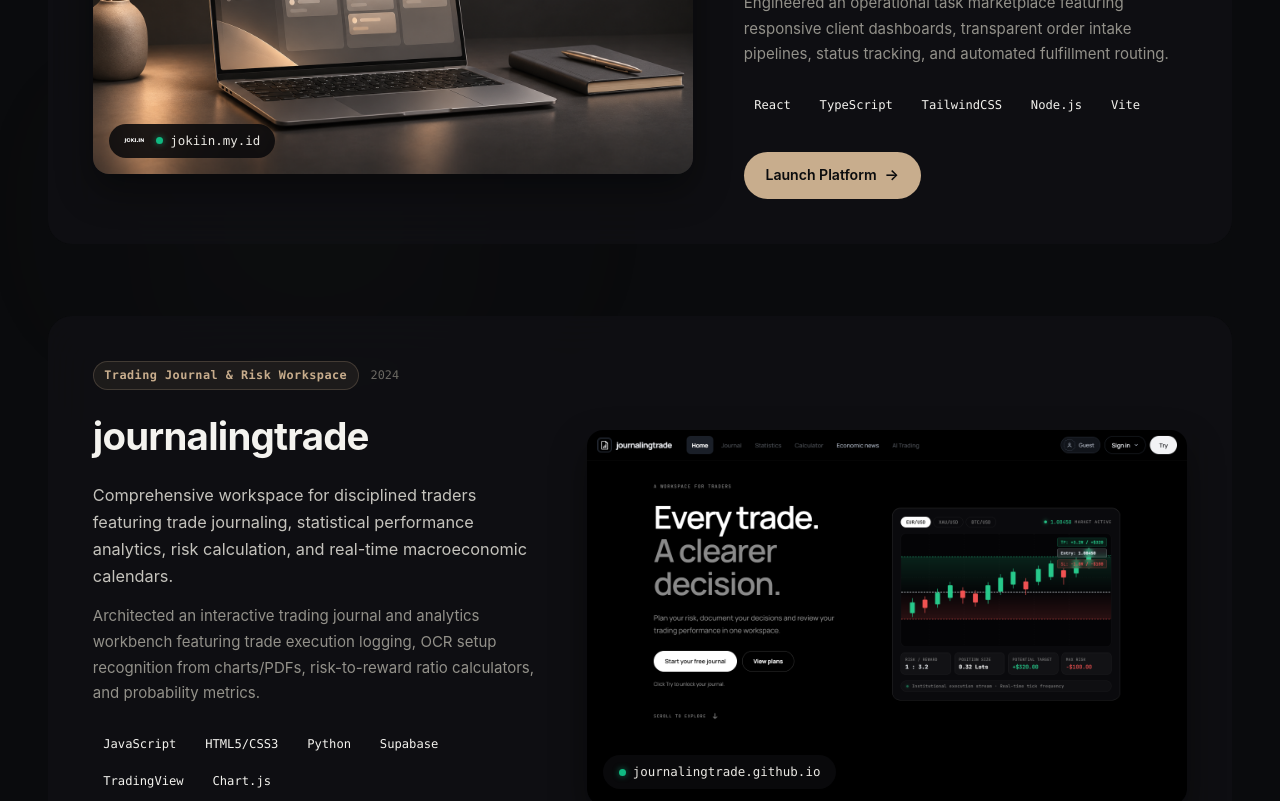
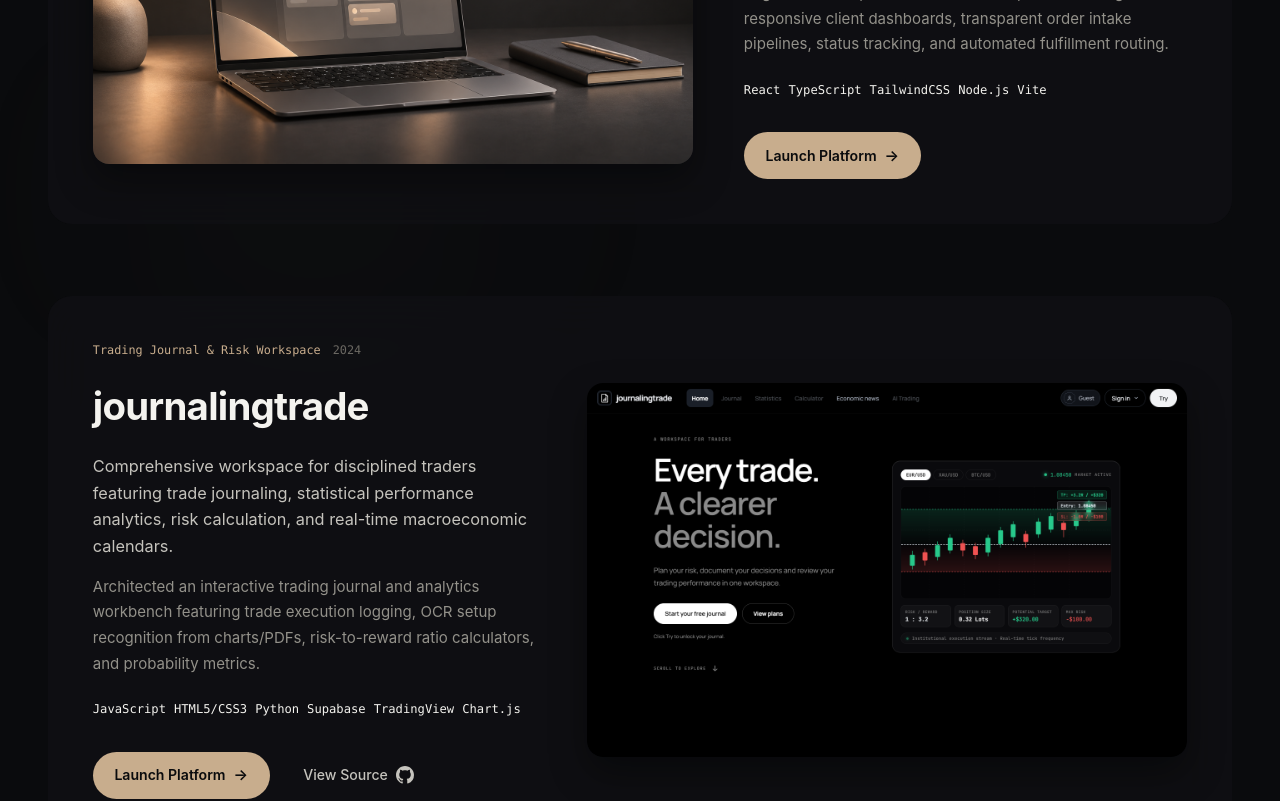
Before and after one commit to Jokitugasbykay/kayla-universe, a React (Vite) app: page / in a window 1280 px wide. Shown: the part 4220-5021 px from the top of the page. Built offline with nearby package versions, Linux system fonts and the light colour scheme.

Commit message:
Simplify project card labels

```diff
--- a/src/components/Projects/Projects.module.css
+++ b/src/components/Projects/Projects.module.css
@@ -125,49 +125,6 @@
   transform: scale(1.02);
 }
 
-.liveOverlayBadge {
-  position: absolute;
-  bottom: 1rem;
-  left: 1rem;
-  display: flex;
-  align-items: center;
-  gap: 0.75rem;
-  padding: 0.45rem 0.95rem;
-  background: rgba(10, 11, 13, 0.9);
-  backdrop-filter: blur(14px);
-  -webkit-backdrop-filter: blur(14px);
-  border: 1px solid var(--border-subtle);
-  border-radius: var(--radius-pill);
-}
-
-.projectLogo {
-  width: 20px;
-  height: 20px;
-  border-radius: 4px;
-  object-fit: contain;
-}
-
-.liveBadgeMeta {
-  display: flex;
-  align-items: center;
-  gap: 0.45rem;
-}
-
-.liveDot {
-  width: 7px;
-  height: 7px;
-  border-radius: 50%;
-  background-color: #10b981;
-  box-shadow: 0 0 6px rgba(16, 185, 129, 0.6);
-}
-
-.liveText {
-  font-family: var(--font-mono);
-  font-size: 0.78rem;
-  font-weight: 500;
-  color: var(--fg-100);
-}
-
 /* Info Narrative */
 .infoContainer {
   display: flex;
@@ -184,13 +141,7 @@
 .categoryPill {
   font-family: var(--font-mono);
   font-size: 0.74rem;
-  font-weight: 600;
-  letter-spacing: 0.04em;
-  padding: 0.25rem 0.65rem;
-  background: rgba(200, 173, 141, 0.08);
-  border: 1px solid rgba(200, 173, 141, 0.22);
   color: var(--accent-primary);
-  border-radius: var(--radius-pill);
 }
 
 .yearPill {
@@ -232,10 +183,6 @@
 .techPill {
   font-family: var(--font-mono);
   font-size: 0.76rem;
-  padding: 0.3rem 0.65rem;
-  background: var(--bg-elevated);
-  border: 1px solid var(--border-subtle);
-  border-radius: var(--radius-sm);
   color: var(--fg-300);
 }
 
--- a/src/components/Projects/Projects.tsx
+++ b/src/components/Projects/Projects.tsx
@@ -36,29 +36,6 @@ export const Projects: React.FC = () => {
                                                 className={styles.previewImage}
                                                 loading="eager"
                                             />
-                                        )}
-
-                                        {project.id === 'jokiin' && (
-                                            <div className={styles.liveOverlayBadge}>
-                                                <img
-                                                    src="./assets/jokiin-logo.png"
-                                                    alt="JOKI.IN Logo"
-                                                    className={styles.projectLogo}
-                                                />
-                                                <div className={styles.liveBadgeMeta}>
-                                                    <span className={styles.liveDot}></span>
-                                                    <span className={styles.liveText}>jokiin.my.id</span>
-                                                </div>
-                                            </div>
-                                        )}
-
-                                        {project.id === 'journalingtrade' && (
-                                            <div className={styles.liveOverlayBadge}>
-                                                <div className={styles.liveBadgeMeta}>
-                                                    <span className={styles.liveDot}></span>
-                                                    <span className={styles.liveText}>journalingtrade.github.io</span>
-                                                </div>
-                                            </div>
                                         )}
                                     </div>
                                 </div>
```
